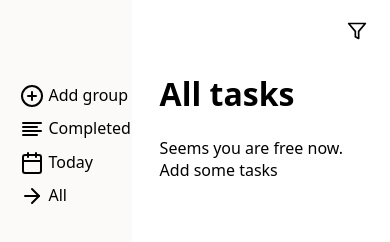
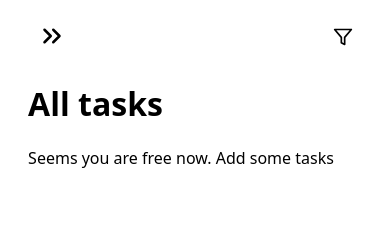
Before and after one commit to Stan-tab/To-Do-list, a website built with webpack: page src/template.html in a window 390 px wide. Built offline with nearby package versions, Linux system fonts and the light colour scheme.

Commit message:
feat: Add some interaction

```diff
--- a/src/func.js
+++ b/src/func.js
@@ -11,6 +11,7 @@ class main{
         compl: document.querySelector(".completed"),
         today: document.querySelector(".today"),
         all: document.querySelector(".all"),
+        navBar: document.querySelector("nav"),
     };
     inputing = {
         input: document.querySelector(".f2 input"),
@@ -18,7 +19,8 @@ class main{
         button: document.querySelector(".f2 button"),
         button1: document.querySelector(".f1 .apply"),
         img1: document.querySelector(".f1 > .inputField.card > img"),
-        sortImg: document.querySelector("header > img"),
+        sortImg: document.querySelector("header img[alt$=\"filter\"]"),
+        navAdd: document.querySelector("header img:first-child"),
     }
 
     inpCall = document.querySelector(".addGroup");
@@ -123,6 +125,8 @@ class main{
         })
 
         this.changable.today.addEventListener("click", () => {
+            const header = document.querySelector("header h1");
+            header.textContent = "Today";
             mainTasks.forEach(element => {
                 const childs = element.childs.map(a => {return {...a}});
                 this.childRemove(element.parent);
@@ -139,10 +143,12 @@ class main{
         })
 
         this.changable.all.addEventListener("click", () => {
+            const header = document.querySelector("header h1");
+            header.textContent = "All tasks";
             mainTasks.forEach(element => {
                 this.childRemove(element.parent);
                 element.childs.forEach(e => {
-                    if(!e.checked) DOMinate.childReAppend(e.childObj, element.parent, element.lastChild, "All tasks");
+                    if(!e.checked) DOMinate.childReAppend(e.childObj, element.parent, element.lastChild);
                 });
                 this.count -= 1;
                 this.filter(element);
@@ -151,10 +157,10 @@ class main{
         })
 
         this.changable.compl.addEventListener("click", () => {
+            const header = document.querySelector("header h1");
+            header.textContent = "Completed";
             mainTasks.forEach(element => {
                 this.childRemove(element.parent);
-                const header = document.querySelector("header h1");
-                header.textContent = "Completed";
                 element.childs.forEach(e => {
                     if(e.checked) {
                         DOMinate.childReAppend(e.childObj, element.parent, element.lastChild);
@@ -164,6 +170,14 @@ class main{
                 this.filter(element);
                 this.count += 1;
             })
+        })
+
+        this.inputing.navAdd.addEventListener("click", () => {
+            this.changable.navBar.style.display == "none" || this.changable.navBar.style.display == false ? this.changable.navBar.style.display = "block" : this.changable.navBar.style.display = "none";
+        })
+
+        window.addEventListener("resize", (e) => {
+            e.target.innerWidth > 720 ? this.changable.navBar.style.display = "block" : this.changable.navBar.style.display = "none";
         })
     })()
 
@@ -284,11 +298,7 @@ class DOMinate {
         nav.appendChild(li);
     }
 
-    static childReAppend(child, parent, last, text = "") {
-        if(text != "") {
-            const header = document.querySelector("header h1");
-            header.textContent = text;
-        }
+    static childReAppend(child, parent, last) {
         parent.insertBefore(child, last);
     }
 
--- a/src/style.css
+++ b/src/style.css
@@ -9,12 +9,31 @@ body {
     padding: 0;
 }
 
+header {
+    position: relative;
+}
+
 header img{
     margin-top: 1rem;
-    margin-left: 92%;
     width: 20px;
     height: 20px;
     padding: 5px;
+    display: inline-block;
+    position: relative;
+}
+
+header img:first-child{
+    left: 1vw;
+    width: 30px;
+    height: 30px;
+    display: none;
+}
+
+header img[alt$="filter"]{
+    position: absolute;
+    right: 0;
+    top: 3px;
+    margin: 0;
 }
 
 nav {
@@ -296,3 +315,19 @@ input[type="checkbox"].mid::before {
 input.mid:hover{
     background-color: rgb(255, 242, 168);
 }
+
+@media(max-width: 720px) {
+    nav {
+        display: none;
+    }
+    .custom{
+        display: none;
+    }
+    header img:first-child{
+        display: inline-block;
+    }
+    header img[alt$="filter"] {
+        top: 6px;
+        margin-top: 1rem;
+    }
+}
--- a/src/template.html
+++ b/src/template.html
@@ -67,6 +67,7 @@
     </div>
     <div class="mainBox">
         <header>
+            <img src="../assets/chevrons-right.svg" alt="Chevrons right">
             <img src="../assets/filter.svg" alt="filter" class="filter">
             <h1>All tasks</h1>
         </header>
```
Also changed, not shown: assets/chevrons-right.svg (added).
